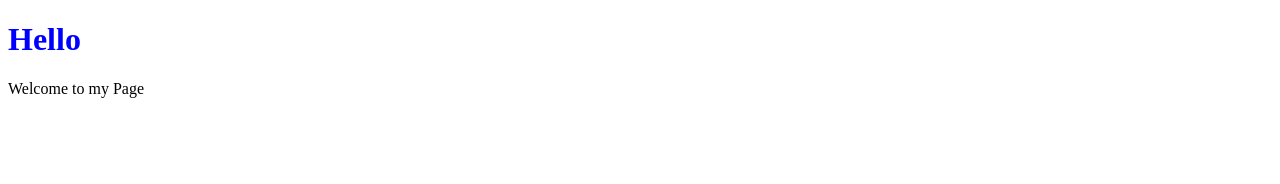
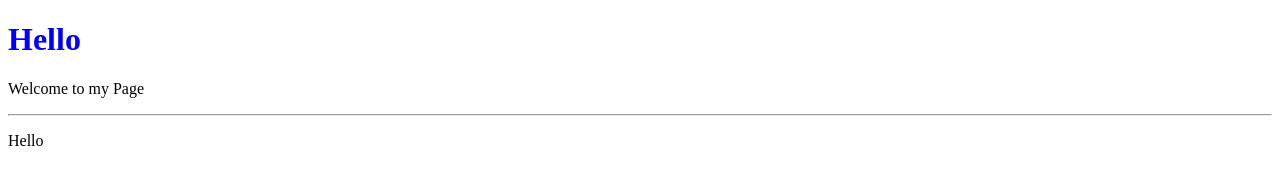
Before and after one commit to MindhiRamSai/PhotoGallery, a plain HTML site: page index.html in a window 1280 px wide. Drawn offline with Linux system fonts and the light colour scheme.

Commit message:
Added <hr> and new Message

```diff
--- a/index.html
+++ b/index.html
@@ -9,5 +9,7 @@
 <body>
     <h1>Hello</h1>
     <p>Welcome to my Page</p>
+    <hr>
+    <p>Hello</p>
 </body>
 </html>
```
